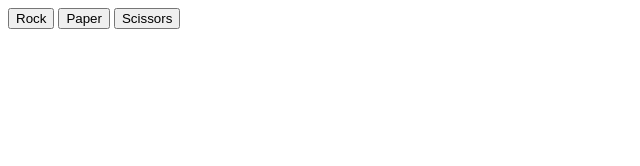
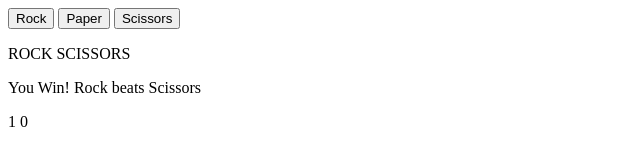
Before and after one commit to just-zack/odin-rps, a plain HTML site: page index.html in a window 1280 px wide. Both pictures are taken after a click on the button "Rock". Shown: the whole page, without its empty margins (0-640 px from the left). Drawn offline with Linux system fonts and the light colour scheme.

Commit message:
Remove console.log and instead push to div.results

```diff
--- a/index.html
+++ b/index.html
@@ -13,6 +13,10 @@
         <button id="paper">Paper</button>
         <button id="scissors">Scissors</button>
     </div>
+    <div id="results"></div>
+        <p class="roundChoices"></p>
+        <p class="roundString"></p>
+        <p class="currentScore"></p>
 </body>
 <script src="javascript.js"></script>
 </html>
--- a/javascript.js
+++ b/javascript.js
@@ -8,24 +8,6 @@ function getComputerChoice () {
     let randChoice = gameChoices [Math.floor(Math.random () * gameChoices.length)];
     return randChoice;
 }
-/*
-function getPlayerChoice () {
-    let userChoice = prompt ("Please enter Rock, Paper, or Scissors");
-    if (userChoice === null) {
-        return userChoice;
-    } else {
-        userChoice = userChoice.toLowerCase();
-        return userChoice;
-}
-*/
-// have user select button
-/* This is the single item selector
-const rock = document.querySelector('#rock');
-rock.addEventListener ("click", () => {
-    playersChoice = "rock";
-    game ();
-});
-*/
 
 const buttons = document.querySelectorAll('button');
 buttons.forEach((button) => {
@@ -73,9 +55,20 @@ function game () {
 */
         let playerSelection = playersChoice;
         let computerSelection = getComputerChoice ();
-        console.log(playRound (playerSelection, computerSelection));
-        console.log(playersChoice, computersChoice);
-        console.log(playerScore, computerScore);
+
+        const results = document.querySelector('#results');
+        const currentScore = document.querySelector('.currentScore');
+        const roundChoices = document.querySelector('.roundChoices');
+        const roundString = document.querySelector('.roundString');
+
+
+        roundString.textContent = (playRound (playerSelection, computerSelection));
+       // console.log(playRound (playerSelection, computerSelection));
+        currentScore.textContent = playerScore + "  " + computerScore;
+        roundChoices.textContent = playersChoice.toUpperCase() + " " + computersChoice;
+        /*results.appendChild(roundString);
+        results.appendChild(roundChoices);
+        results.appendChild(currentScore);
 /*
     }
 */
```
